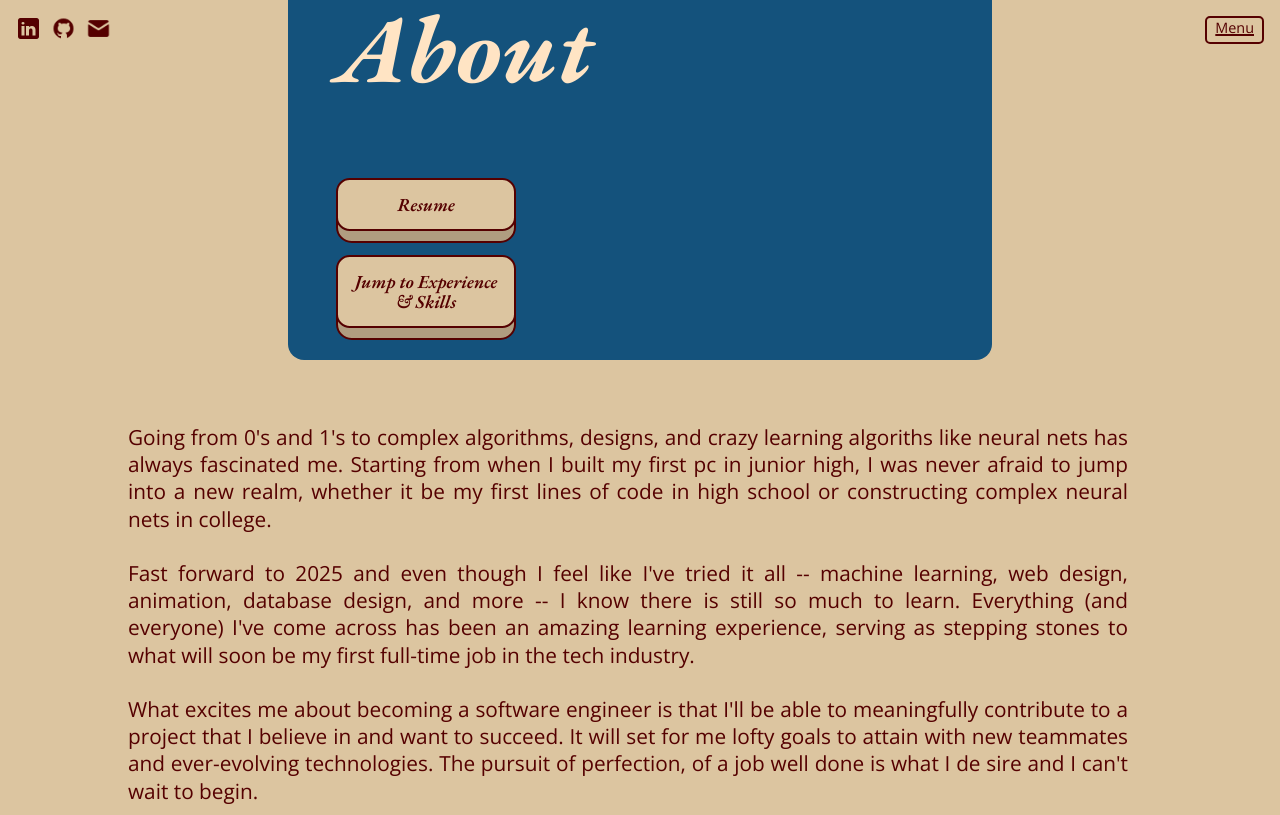
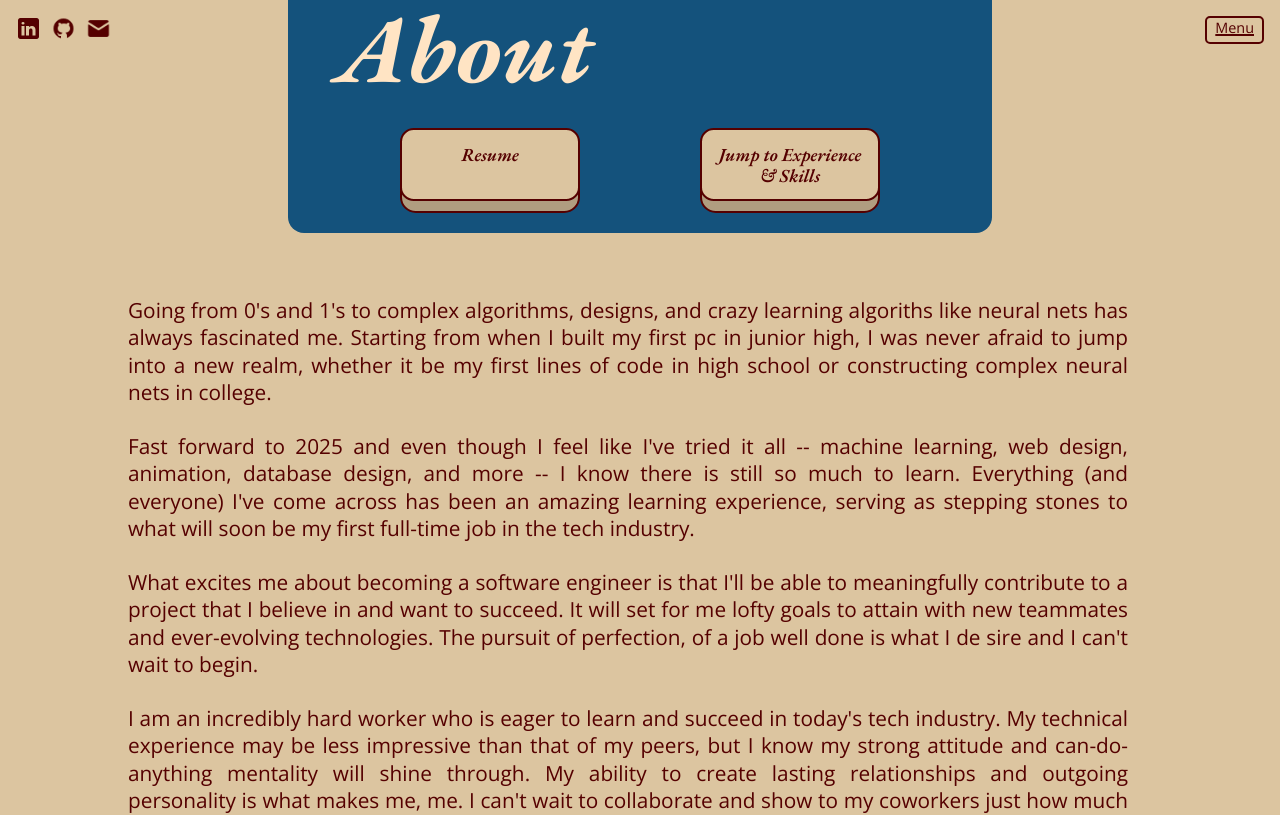
Before and after one commit to ethanm272/portfolio, a React (Vite) app: page /about in a window 1280 px wide. Shown: the top 815 px of the page. Built offline with nearby package versions, Linux system fonts and the light colour scheme; no server answers.

Commit message:
landscape styling

```diff
--- a/src/pages/about/about.css
+++ b/src/pages/about/about.css
@@ -272,3 +272,21 @@
     padding: 0 7vw;
   }
 }
+
+@media (orientation: landscape) {
+  .button-container {
+    flex-flow: row nowrap;
+    margin: 0 1rem;
+  }
+
+  .about-hero {
+    height: fit-content;
+    gap: 2rem;
+  }
+}
+
+@media only screen and (max-height: 590px) {
+  .about-info {
+    padding-bottom: 30px;
+  }
+}
--- a/src/pages/projects/Projects.css
+++ b/src/pages/projects/Projects.css
@@ -46,3 +46,9 @@
   gap: 1rem;
   padding: 0 2rem;
 }
+
+@media only screen and (max-height: 590px) {
+  .projects-container {
+    padding-bottom: 30px;
+  }
+}
```
